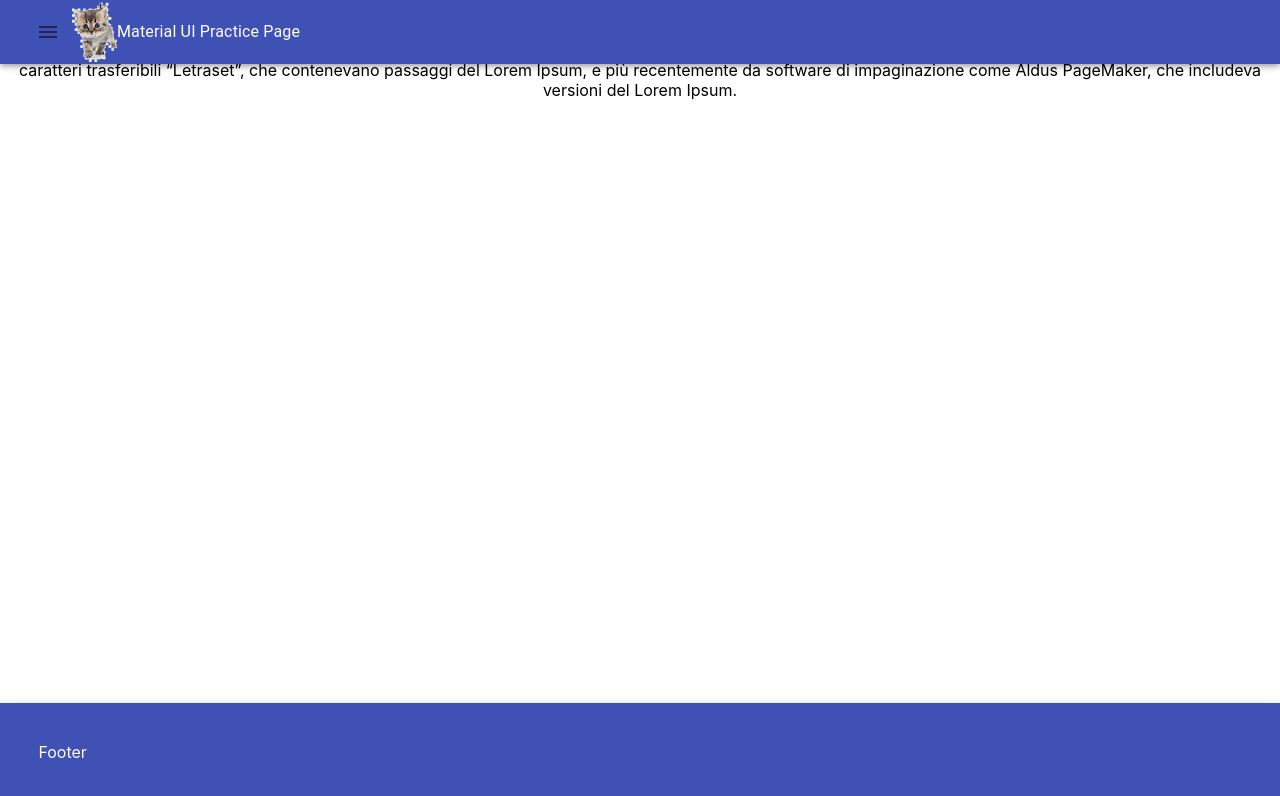
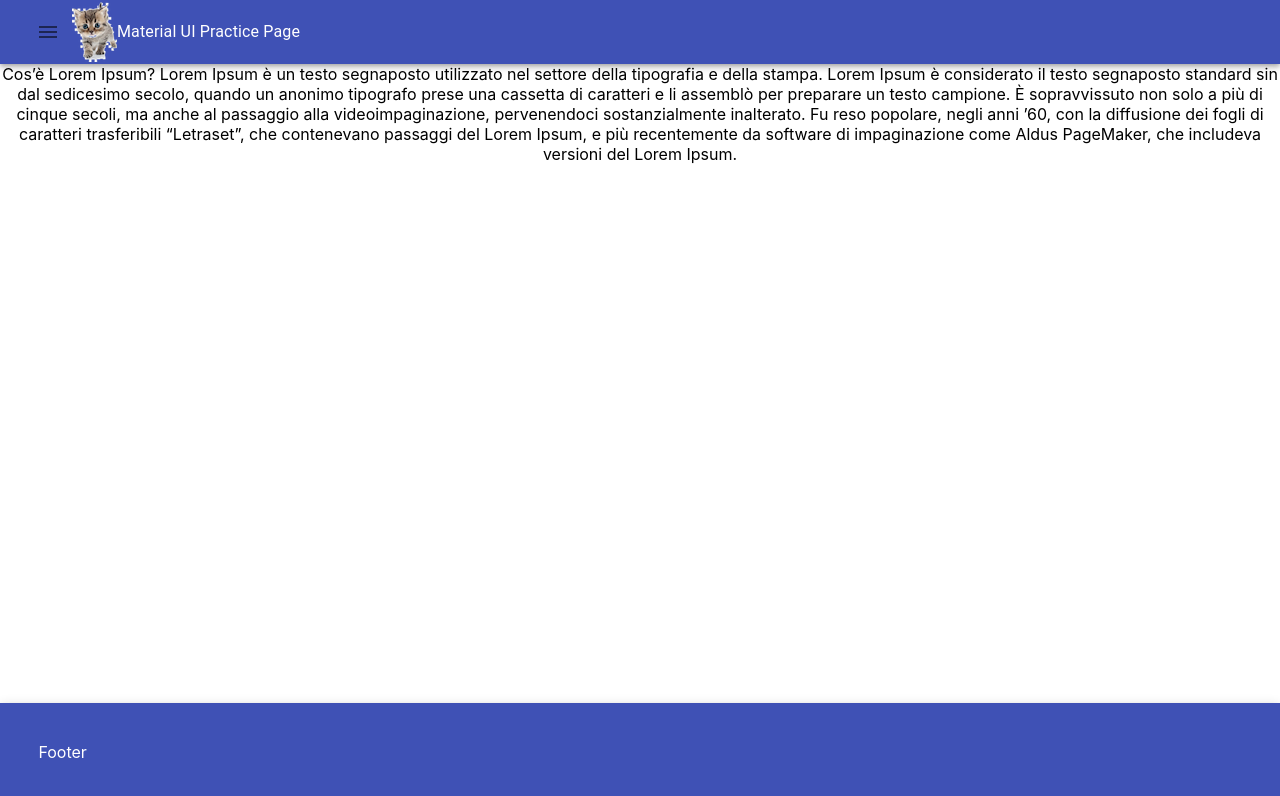
Before and after one commit to juniperalcorn/material-practice, a React (Create React App) app: page / in a window 1280 px wide. Shown: the top 796 px of the page. Built offline with nearby package versions, Linux system fonts and the light colour scheme.

Commit message:
put content into component and clear appbar

```diff
--- a/src/App.js
+++ b/src/App.js
@@ -8,6 +8,7 @@ import './App.css';
 
 //components
 import Layout from './components/layout/layout'
+import Lorem from './components/content/lorem'
 
 
 const styles = theme => ({
@@ -18,10 +19,7 @@ const App = withStyles(styles)(({classes}) =>(
 
   <div className="App">
     <Layout />
-    <div className={classes.toolbarMargin}>
-      Cos’è Lorem Ipsum?
-      Lorem Ipsum è un testo segnaposto utilizzato nel settore della tipografia e della stampa. Lorem Ipsum è considerato il testo segnaposto standard sin dal sedicesimo secolo, quando un anonimo tipografo prese una cassetta di caratteri e li assemblò per preparare un testo campione. È sopravvissuto non solo a più di cinque secoli, ma anche al passaggio alla videoimpaginazione, pervenendoci sostanzialmente inalterato. Fu reso popolare, negli anni ’60, con la diffusione dei fogli di caratteri trasferibili “Letraset”, che contenevano passaggi del Lorem Ipsum, e più recentemente da software di impaginazione come Aldus PageMaker, che includeva versioni del Lorem Ipsum.
-    </div>
+    <Lorem />
 
   </div>
 
--- /dev/null
+++ b/src/components/content/lorem.js
@@ -0,0 +1,30 @@
+import React, {Component} from 'react'
+
+import { withStyles } from '@material-ui/core/styles'
+import Box from '@material-ui/core/Box'
+import { classes } from 'istanbul-lib-coverage'
+
+class Lorem extends Component {
+  constructor(props){
+    super(props)
+    this.state={}
+  }
+
+  render(){
+    const {classes} = this.props
+    return(
+      <Box className={classes.box}>
+        Cos’è Lorem Ipsum?
+        Lorem Ipsum è un testo segnaposto utilizzato nel settore della tipografia e della stampa. Lorem Ipsum è considerato il testo segnaposto standard sin dal sedicesimo secolo, quando un anonimo tipografo prese una cassetta di caratteri e li assemblò per preparare un testo campione. È sopravvissuto non solo a più di cinque secoli, ma anche al passaggio alla videoimpaginazione, pervenendoci sostanzialmente inalterato. Fu reso popolare, negli anni ’60, con la diffusione dei fogli di caratteri trasferibili “Letraset”, che contenevano passaggi del Lorem Ipsum, e più recentemente da software di impaginazione come Aldus PageMaker, che includeva versioni del Lorem Ipsum.
+      </Box>
+    )
+  }
+}
+
+const styles = theme =>({
+  box:{
+    toolbarMargin: theme.mixins.toolbar
+  }
+})
+
+export default withStyles()(Lorem)
--- a/src/components/layout/header.js
+++ b/src/components/layout/header.js
@@ -28,7 +28,7 @@ class Header extends Component {
 
         return(
             <div>
-                <AppBar position='fixed'>
+                <AppBar position='sticky'>
                     <Toolbar >
                         <IconButton
                             aria-label='Open drawer'
```
